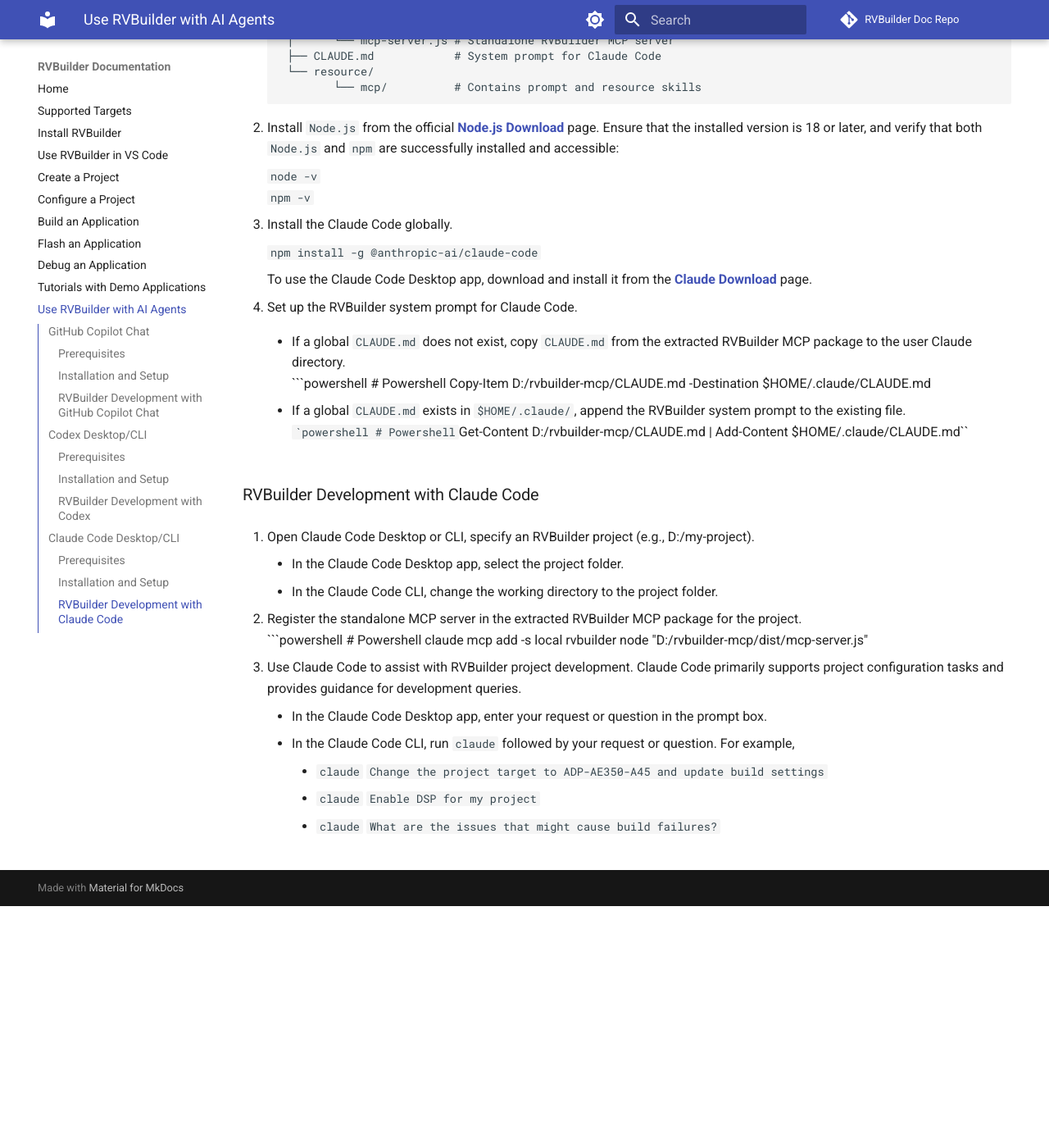
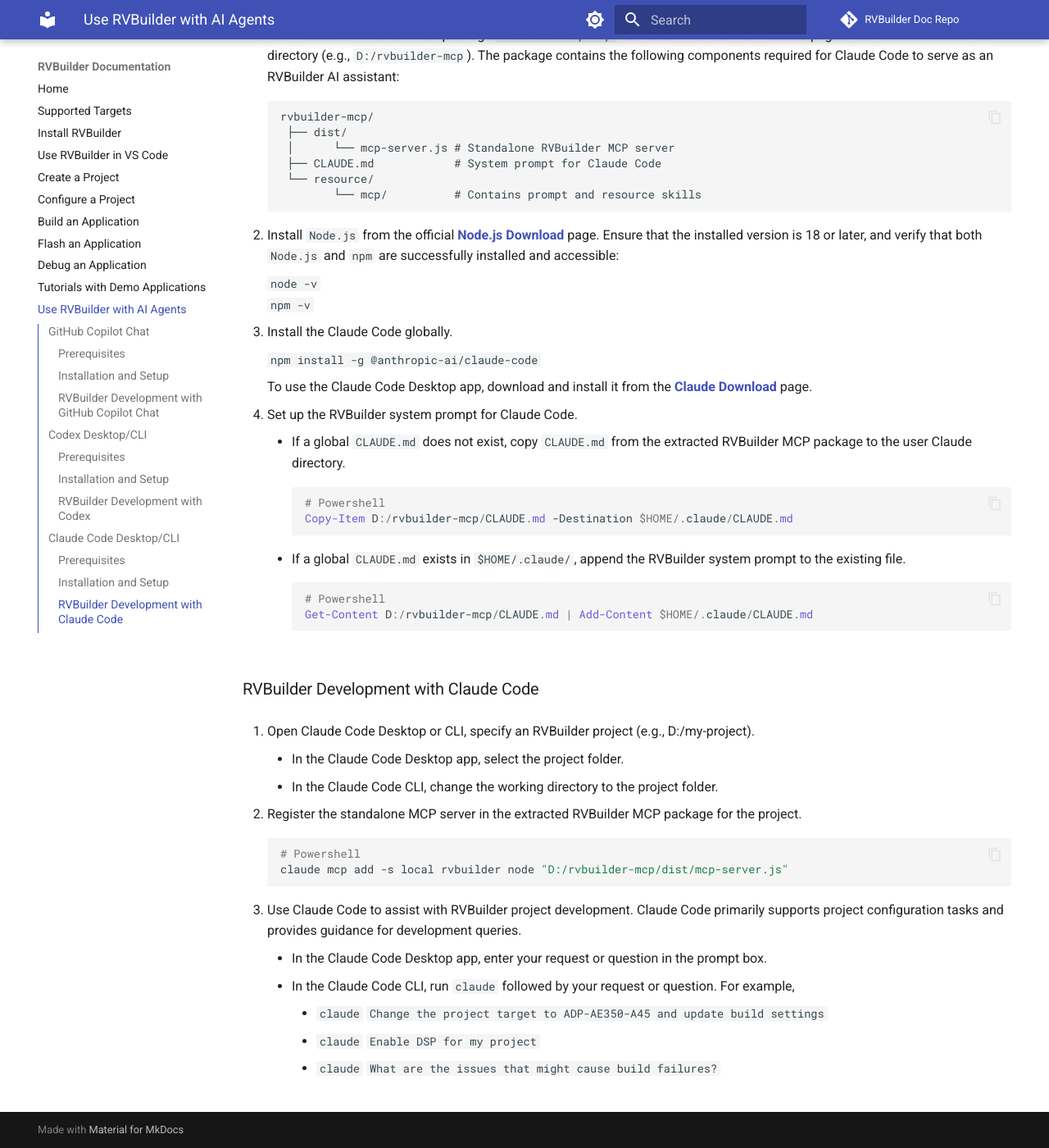
Before and after one commit to obscuredarling/qwpo4578, an MkDocs documentation site: the page built from docs/mcp_for_AI.md, in a window 1280 px wide and 1400 px high, scrolled down 4211 px. Shown: the whole window at 82% size. Built offline with MkDocs 1.6.1 and Material for MkDocs 9.7.7, drawn with Linux system fonts in a browser that asks for light colours; comment, search, counter and statistics services are not loaded; before the commit the page ends 5316 px from its top, so only the background shows below that; some of the changed text lies outside the part shown.

Commit message:
enhance the command format

````diff
--- a/docs/mcp_for_AI.md
+++ b/docs/mcp_for_AI.md
@@ -79,15 +79,19 @@
 3. Install the Codex Desktop app from the [**OpenAI Codex App**](https://openai.com/zh-Hant/codex/) page or install the Codex CLI using: <br>
    ``npm install -g @openai/codex``
 
-4. Set up the RVBuilder system prompt for Codex. <br>
-    - If a global `AGENTS.md` does not exist in `$HOME/.codex/`, copy `AGENTS.md` from the extracted RVBuilder MCP package to the user Codex directory. <br>
+4. Set up the RVBuilder system prompt for Codex.
+    - If a global `AGENTS.md` does not exist in `$HOME/.codex/`, copy `AGENTS.md` from the extracted RVBuilder MCP package to the user Codex directory.
+
         ```powershell
         # Powershell
         Copy-Item D:/rvbuilder-mcp/AGENTS.md -Destination $HOME/.codex/AGENTS.md
-    - If a global `AGENTS.md` already exists in `$HOME/.codex/`, append the RVBuilder system prompt to the existing file. <br>
+        ```
+    - If a global `AGENTS.md` already exists in `$HOME/.codex/`, append the RVBuilder system prompt to the existing file.
+
         ```powershell
         # Powershell
         Get-Content D:/rvbuilder-mcp/AGENTS.md | Add-Content $HOME/.codex/AGENTS.md
+        ```
 
 5. Edit the user configuration file `$HOME/.codex/config.toml` and add a section as follows to configure Codex to use the standalone MCP server from the extracted RVBuilderMCP package:
     ```
@@ -147,12 +151,12 @@
        ```powershell
        # Powershell
        Copy-Item D:/rvbuilder-mcp/CLAUDE.md -Destination $HOME/.claude/CLAUDE.md
-
+       ```
     - If a global `CLAUDE.md` exists in `$HOME/.claude/`, append the RVBuilder system prompt to the existing file. <br>
        ```powershell
        # Powershell
-       ``Get-Content D:/rvbuilder-mcp/CLAUDE.md | Add-Content $HOME/.claude/CLAUDE.md``
-
+       Get-Content D:/rvbuilder-mcp/CLAUDE.md | Add-Content $HOME/.claude/CLAUDE.md
+       ```
 
 ### RVBuilder Development with Claude Code
 
@@ -164,7 +168,7 @@
     ```powershell
     # Powershell
     claude mcp add -s local rvbuilder node "D:/rvbuilder-mcp/dist/mcp-server.js"
-
+    ```
 4. Use Claude Code to assist with RVBuilder project development. Claude Code primarily supports project configuration tasks and provides guidance for development queries.
 
     - In the Claude Code Desktop app, enter your request or question in the prompt box.
````
